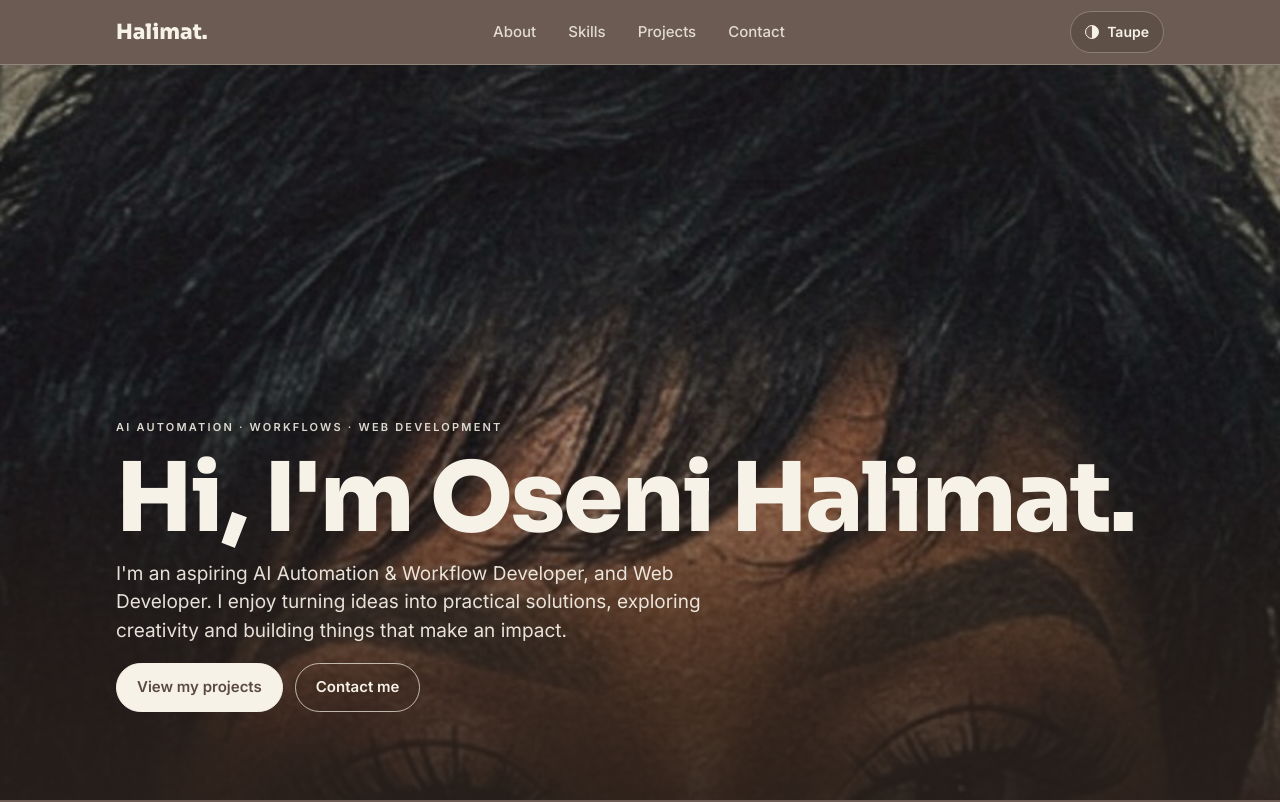
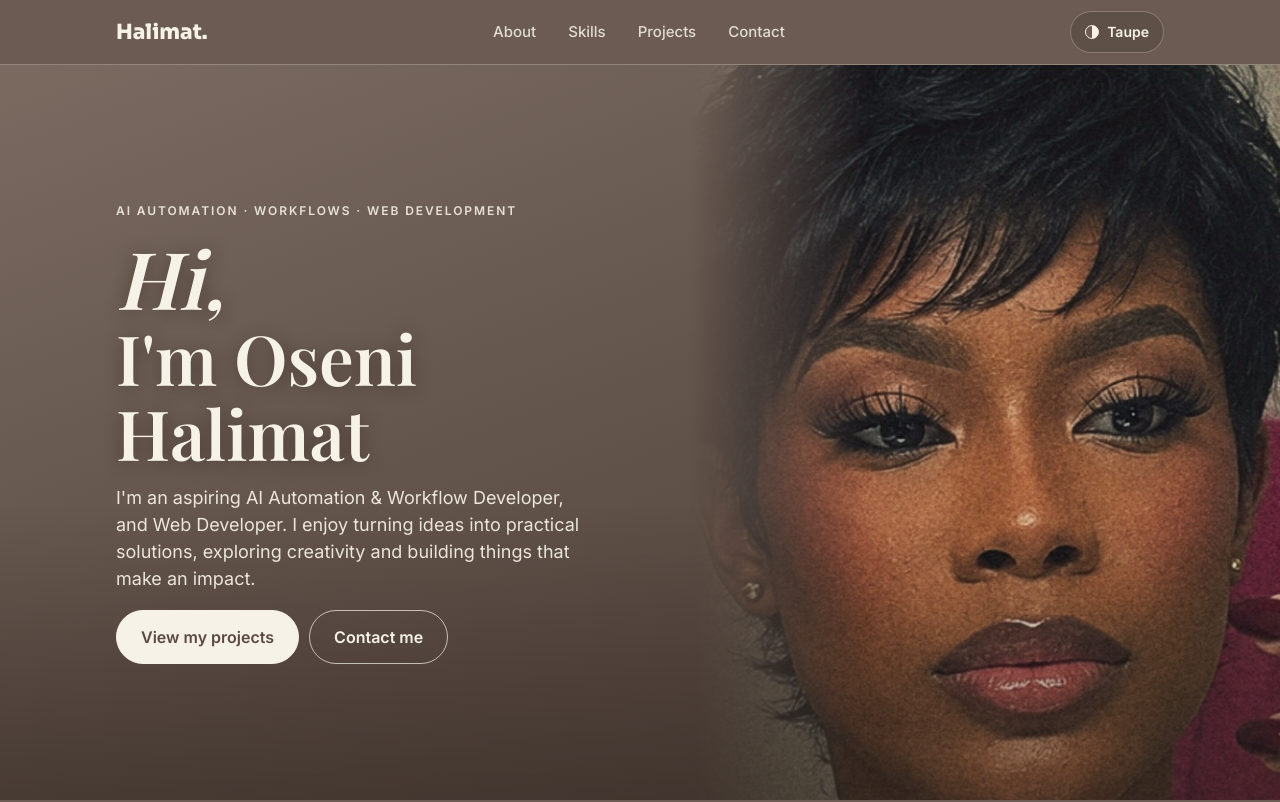
Before and after one commit to OHalimat/OHalimat.github.io, a plain HTML site: page index.html in a window 1280 px wide. Shown: the top 802 px of the page. Drawn offline with nearby package versions, Linux system fonts and the light colour scheme; a web font is replaced by a local one.

Commit message:
Add files via upload

```diff
--- a/index.html
+++ b/index.html
@@ -8,7 +8,7 @@
 <meta name="theme-color" content="#6B5B52">
 <link rel="preconnect" href="https://fonts.googleapis.com">
 <link rel="preconnect" href="https://fonts.gstatic.com" crossorigin>
-<link rel="stylesheet" href="https://fonts.googleapis.com/css2?family=Inter:wght@400;500;600&family=Sora:wght@600;700;800&display=swap">
+<link rel="stylesheet" href="https://fonts.googleapis.com/css2?family=Inter:wght@400;500;600&family=Playfair+Display:ital,wght@0,600;0,700;1,500;1,600&family=Sora:wght@600;700;800&display=swap">
 <style>
 /* ==========================================================
    STYLES. Change the colours in the two theme blocks below.
@@ -107,17 +107,52 @@ nav a:hover { color: var(--text); background: var(--surface); }
 .cover-bg img { position: absolute; inset: 0; width: 100%; height: 100%; object-fit: cover; object-position: var(--photo-pos, center 25%); animation: settle 1.8s ease-out both; }
 @keyframes settle { from { transform: scale(1.06); } to { transform: scale(1); } }
 .cover::after { content: ""; position: absolute; inset: 0; z-index: -1; background: linear-gradient(to top, rgba(40, 31, 26, 0.9) 0%, rgba(40, 31, 26, 0.55) 28%, rgba(40, 31, 26, 0) 55%, rgba(40, 31, 26, 0.12) 100%); }
-.cover .wrap { width: 100%; padding-bottom: 34px; padding-top: 120px; }
+.cover .wrap { width: 100%; padding-bottom: 44px; padding-top: 120px; }
 .cover .eyebrow { color: rgba(247, 242, 232, 0.88); letter-spacing: 0.2em; font-size: 11px; }
-.cover h1 { font-size: clamp(34px, 9vw, 96px); font-weight: 800; line-height: 1.02; margin-top: 14px; }
+.cover h1 { font-size: clamp(38px, 10vw, 96px); line-height: 1.02; margin-top: 14px; }
 .cover .lead { color: rgba(247, 242, 232, 0.92); font-size: clamp(14px, 2.2vw, 19px); line-height: 1.5; max-width: 54ch; margin-top: 12px; }
 .cover .actions { margin-top: 18px; }
 .cover .btn { padding: 11px 20px; font-size: 15px; }
 .cover .btn.primary { background: #F7F2E8; color: #5A4A42; border-color: #F7F2E8; }
 .cover .btn.ghost { color: #F7F2E8; border-color: rgba(247, 242, 232, 0.7); }
 @media (min-width: 760px) { .cover .wrap { padding-bottom: 88px; } }
+/* Desktop: photo sits on the right half so your face shows; name stays on the left */
+@media (min-width: 900px) {
+  .cover { align-items: center; }
+  .cover .wrap { padding-bottom: 60px; padding-top: 60px; }
+  .cover h1 { max-width: 46%; font-size: clamp(44px, 5.4vw, 84px); }
+  .cover-bg .mono { display: none; }
+  .cover-bg img { left: auto; right: 0; width: 46%; object-position: center 55%;
+    -webkit-mask-image: linear-gradient(to right, transparent 0%, #000 28%);
+            mask-image: linear-gradient(to right, transparent 0%, #000 28%); }
+  .cover::after { background: linear-gradient(to top, rgba(40, 31, 26, 0.35) 0%, rgba(40, 31, 26, 0) 40%); }
+}
 
 /* Pop-up and bounce: each word of the headline bounces in, then the rest rises in. Tap or hover a word to bounce it again. */
+/* ===== Split cover: photo on the right, words on the left (phone + laptop) ===== */
+.cover { align-items: center; }
+.cover .wrap { padding-top: 40px; padding-bottom: 40px; position: relative; z-index: 1; }
+.cover .wrap > * { max-width: 52%; }
+.cover h1 { font-size: clamp(30px, 8.4vw, 84px); text-shadow: 0 2px 18px rgba(40,31,26,.45); }
+.cover .eyebrow { font-size: 10px; letter-spacing: .16em; }
+.cover .lead { font-size: 12.5px; line-height: 1.5; margin-top: 14px; }
+.cover .actions { margin-top: 18px; display: flex; flex-wrap: wrap; gap: 10px; }
+.cover .btn { padding: 10px 16px; font-size: 14px; }
+.cover-bg img { left: auto; right: 0; width: 60%; object-position: 55% 40%;
+  -webkit-mask-image: linear-gradient(to right, transparent 0%, #000 30%);
+          mask-image: linear-gradient(to right, transparent 0%, #000 30%); }
+.cover-bg .mono { display: none; }
+.cover::after { background: linear-gradient(to top, rgba(40,31,26,.4) 0%, rgba(40,31,26,0) 40%); }
+@media (min-width: 900px) {
+  .cover .wrap > * { max-width: 46%; }
+  .cover h1 { font-size: clamp(44px, 5.4vw, 84px); }
+  .cover .eyebrow { font-size: 12px; }
+  .cover .lead { font-size: 18px; }
+  .cover .btn { padding: 13px 24px; font-size: 16px; }
+  .cover-bg img { width: 46%; object-position: center 55%; }
+}
+.cover h1 { font-family: "Playfair Display", Georgia, serif; font-weight: 600; letter-spacing: 0; line-height: 1.08; }
+.cover h1 .hi { font-style: italic; font-weight: 500; font-size: 1.15em; }
 .cover h1 span { display: inline-block; animation: pop 1s ease-out both; animation-delay: calc(0.2s + var(--i) * 0.16s); cursor: default; }
 .cover h1 span.hop { animation: hop 0.6s ease-out both !important; animation-delay: 0s !important; }
 @keyframes pop {
@@ -275,7 +310,7 @@ footer .wrap { display: flex; flex-wrap: wrap; justify-content: space-between; g
     <div class="cover-bg" id="coverBg" ><span class="mono" aria-hidden="true">OH</span></div>
     <div class="wrap">
       <p class="eyebrow">AI automation · Workflows · Web development</p>
-      <h1 aria-label="Hi, I'm Oseni Halimat."><span aria-hidden="true" style="--i:0">Hi,</span> <span aria-hidden="true" style="--i:1">I'm</span> <span aria-hidden="true" style="--i:2">Oseni</span> <span aria-hidden="true" style="--i:3">Halimat.</span></h1>
+      <h1 aria-label="Hi, I'm Oseni Halimat"><span class="hi" aria-hidden="true" style="--i:0">Hi,</span><br><span aria-hidden="true" style="--i:1">I'm</span> <span aria-hidden="true" style="--i:2">Oseni</span> <span aria-hidden="true" style="--i:3">Halimat</span></h1>
       <p class="lead">I'm an aspiring AI Automation &amp; Workflow Developer, and Web Developer. I enjoy turning ideas into practical solutions, exploring creativity and building things that make an impact.</p>
       <div class="actions">
         <a class="btn primary" href="#projects">View my projects</a>
```
